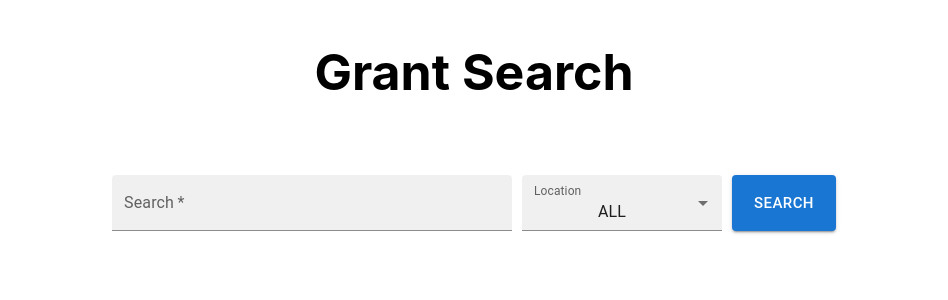
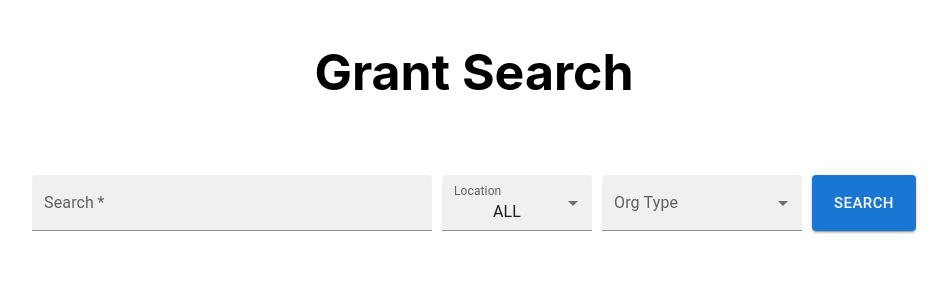
Before and after one commit to mariel-uykim/BTFoundationSearch, a React (Create React App) app in the folder grantsearch/: page / in a window 1280 px wide. Shown: the top 300 px of the page, without its empty margins (166-1114 px from the left). Built offline with nearby package versions, Linux system fonts and the light colour scheme.

Commit message:
domain filter option

```diff
--- a/grantsearch/src/components/SearchBox.js
+++ b/grantsearch/src/components/SearchBox.js
@@ -1,8 +1,9 @@
-import { React, useState, } from 'react'
+import { React, useState } from 'react'
 import '../style/App.css'
 import { useTheme } from '@mui/material/styles'
 import { TextField, Button, MenuItem, FormControl,
-        InputLabel, Select, Grid, FormGroup }from '@mui/material'
+        InputLabel, Select, Grid, FormGroup,
+         }from '@mui/material'
 
 const ITEM_HEIGHT = 40
 const ITEM_PADDING_TOP = 20
@@ -26,6 +27,12 @@ const auStates = [
     'NT'
 ];
 
+const organisations = [
+  "ALL",
+  "Government",
+  "Private Company",
+  "Non-Profit"
+]
 const getStyles = (loc, location, theme) => {
     return {
         fontWeight:
@@ -39,9 +46,19 @@ const SearchBox = ({onSubmitForm}) => {
   const theme = useTheme()
   const [location, setLocation] = useState("ALL")
   const [query, setQuery] = useState()
+  const [domain, setDomain] = useState([])
 
   const handleLocChange = (e) => {
     setLocation(e.target.value)
+  }
+
+  const handleDomainChange = (e) => {
+    const {
+      target: { value },
+    } = e
+    setDomain(
+      typeof value === 'string' ? value.split(',') : value,
+    )
   }
 
   const submitData = (e) => {
@@ -65,7 +82,7 @@ const SearchBox = ({onSubmitForm}) => {
                     onChange={(e) => setQuery(e.target.value)}
                 />
                 <div className='space'></div>
-                <FormControl variant="filled" sx={{ width: 200 }}>
+                <FormControl variant="filled" sx={{ width: 150 }}>
                   <InputLabel id="select-loc-label">Location</InputLabel>
                   <Select
                     sx={{ height: 56 }}
@@ -83,6 +100,29 @@ const SearchBox = ({onSubmitForm}) => {
                         style={getStyles(loc, location, theme)}
                         >
                         {loc}
+                        </MenuItem>
+                    ))}
+                  </Select>
+                </FormControl>
+                <div className='space'></div>
+                <FormControl variant="filled" sx={{ width: 200 }}>
+                  <InputLabel id="org-type-label">Org Type</InputLabel>
+                  <Select
+                    sx={{ height: 56 }}
+                    labelId="org-type-label"
+                    id="org-type"
+                    multiple
+                    value={domain}
+                    onChange={handleDomainChange}
+                    MenuProps={MenuProps}
+                  >
+                  {organisations.map((org) => (
+                    <MenuItem
+                      key={org}
+                      value={org}
+                      style={getStyles(org, domain, theme)}
+                    >
+                      {org}
                     </MenuItem>
                   ))}
                   </Select>
--- a/grantsearch/src/style/App.css
+++ b/grantsearch/src/style/App.css
@@ -2,6 +2,12 @@
   text-align: center;
 }
 
+.search-component {
+  display: flex;
+  flex-direction: column;
+  justify-content: center;
+  align-items: center;
+}
 .search {
   display: flex;
   flex-direction: column;
@@ -57,3 +63,9 @@
   padding: 1vw;
   margin: 2vw;
 }
+
+.search-settings {
+  display: flex;
+  width: 50%;
+  justify-content: center;
+}
```
Lines whose indentation alone changed are shown as unchanged.
